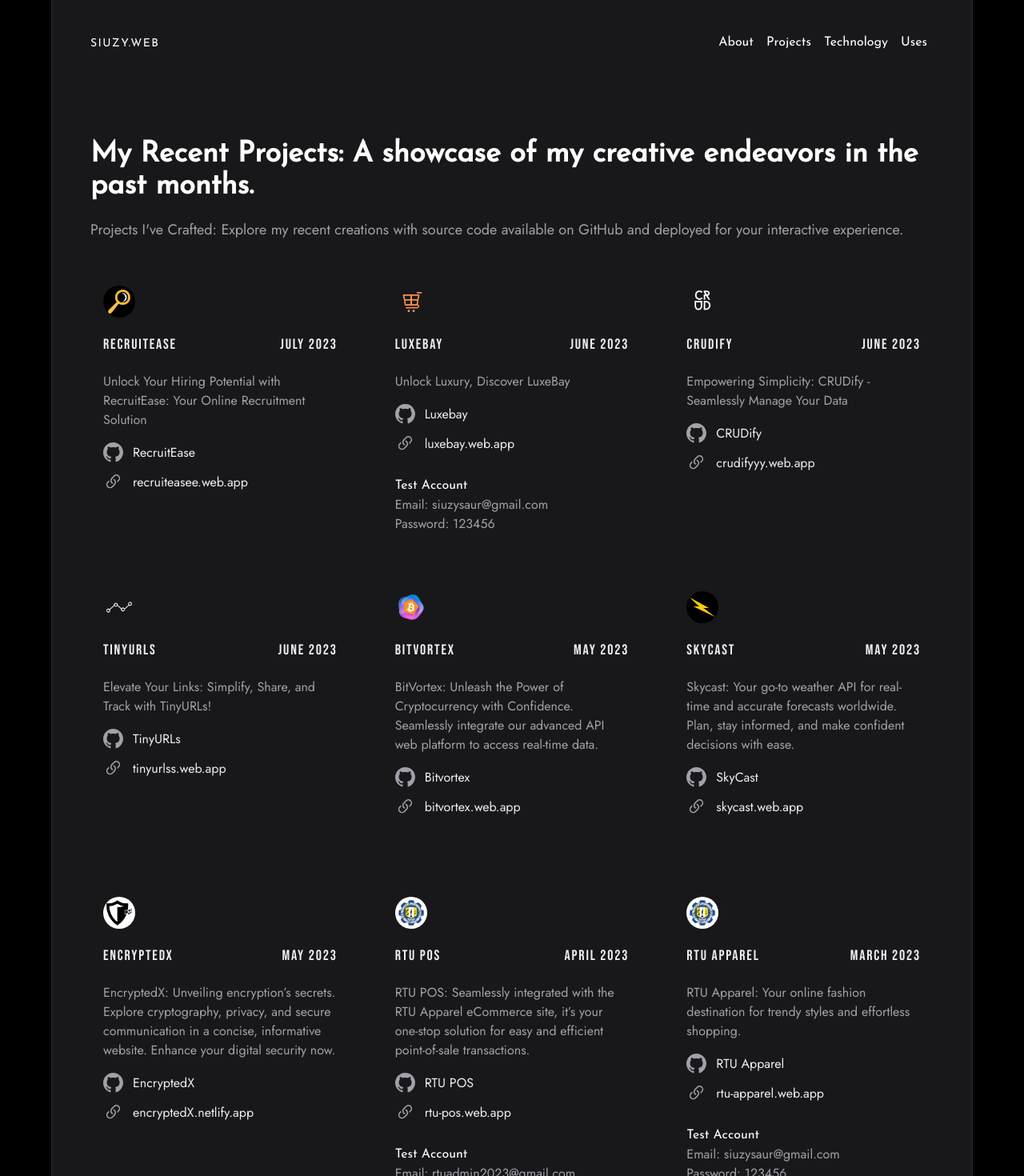
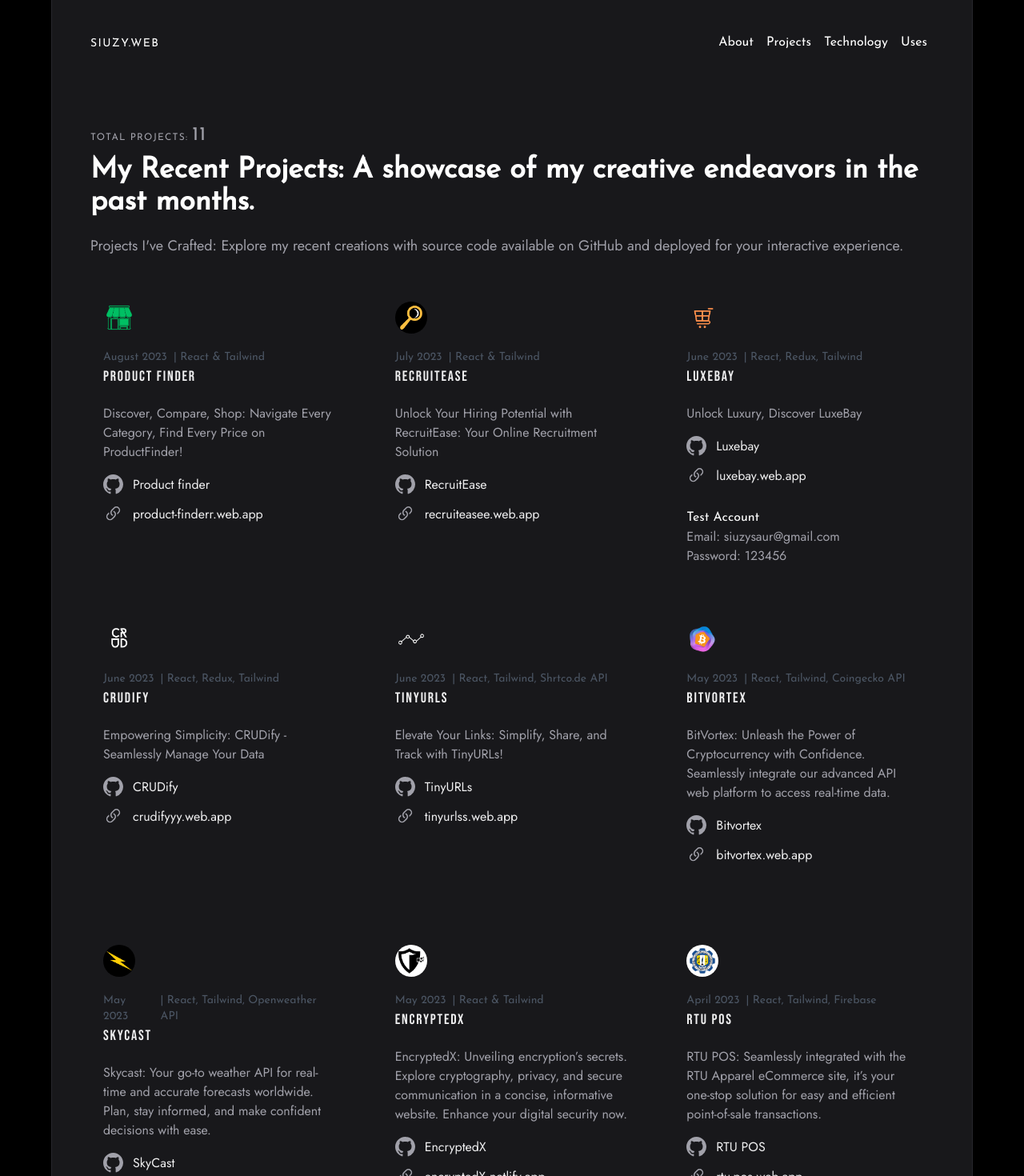
Before and after one commit to sIUzyy/p-portfolio, a React (Vite) app: page /projects in a window 1280 px wide. Shown: the top 1470 px of the page at 80% size. Built offline with nearby package versions, Linux system fonts and the light colour scheme.

Commit message:
portfolio update

```diff
--- /dev/null
+++ b/src/api/projects.jsx
@@ -0,0 +1,147 @@
+import rtu from '../assets/rtu.webp'
+import abacus from '../assets/abacus.webp'
+import encryp from '../assets/encrypted.webp'
+import skycast from '../assets/skycast.webp'
+import bitvortex from '../assets/bitvortex.png'
+import tinyurl from '../assets/tinyurl.png'
+import crudify from '../assets/crud.png'
+import luxebay from '../assets/luxebay.png'
+import recruit from '../assets/recruit.png'
+import productf from '../assets/productf.png'
+
+export const projects = [
+  {
+    imgsrc: productf,
+    tech: 'React & Tailwind',
+    title: 'Product finder',
+    description: 'Discover, Compare, Shop: Navigate Every Category, Find Every Price on ProductFinder!',
+    src: 'https://github.com/sIUzyy/p-productfinder',
+    url: 'https://product-finderr.web.app/',
+    web: 'product-finderr.web.app',
+    date: 'August 2023',
+    email: '',
+    pass: '',
+  },
+
+    {
+      imgsrc: recruit,
+      tech: 'React & Tailwind',
+      title: 'RecruitEase',
+      description: 'Unlock Your Hiring Potential with RecruitEase: Your Online Recruitment Solution',
+      src: 'https://github.com/sIUzyy/p-recruit',
+      url: 'https://recruiteasee.web.app/',
+      web: 'recruiteasee.web.app',
+      date: 'July 2023',
+      email: '',
+      pass: '',
+    },
+
+    {
+      imgsrc: luxebay,
+      tech: 'React, Redux, Tailwind',
+      title: 'Luxebay',
+      description: 'Unlock Luxury, Discover LuxeBay',
+      src: 'https://github.com/sIUzyy/p-luxebay',
+      url: 'https://luxebay-ecommerce.web.app/',
+      web: 'luxebay.web.app',
+      date: 'June 2023',
+      email: 'siuzysaur@gmail.com',
+      pass: '123456',
+    },
+
+    {
+      imgsrc: crudify,
+      tech: 'React, Redux, Tailwind',
+      title: 'CRUDify',
+      description: 'Empowering Simplicity: CRUDify - Seamlessly Manage Your Data',
+      src: 'https://github.com/sIUzyy/p-crudify',
+      url: 'https://crudifyyy.web.app/',
+      web: 'crudifyyy.web.app',
+      date: 'June 2023',
+    },
+
+    {
+      imgsrc: tinyurl,
+      tech: 'React, Tailwind, Shrtco.de API ',
+      title: 'TinyURLs',
+      description: 'Elevate Your Links: Simplify, Share, and Track with TinyURLs!',
+      src: 'https://github.com/sIUzyy/p-tinyurls',
+      url: 'https://tinyurlss.web.app/',
+      web: 'tinyurlss.web.app',
+      date: 'June 2023',
+    },
+
+    {
+      imgsrc: bitvortex,
+      tech: 'React, Tailwind, Coingecko API',
+      title: 'Bitvortex',
+      description: 'BitVortex: Unleash the Power of Cryptocurrency with Confidence. Seamlessly integrate our advanced API web platform to access real-time data.',
+      src: 'https://github.com/sIUzyy/p-bitvortex',
+      url: 'https://bitvortex-crypto.web.app/',
+      web: 'bitvortex.web.app',
+      date: 'May 2023',
+    },
+
+    {
+      imgsrc: skycast,
+      tech: 'React, Tailwind, Openweather API ',
+      title: 'SkyCast',
+      description: 'Skycast: Your go-to weather API for real-time and accurate forecasts worldwide. Plan, stay informed, and make confident decisions with ease.',
+      src: 'https://github.com/sIUzyy/p-skycast',
+      url: 'https://skycast-weatherapi.web.app/',
+      web: 'skycast.web.app',
+      date: 'May 2023',
+    },
+
+    {
+      imgsrc: encryp,
+      tech: 'React & Tailwind',
+      title: 'EncryptedX',
+      description: 'EncryptedX: Unveiling encryption’s secrets. Explore cryptography, privacy, and secure communication in a concise, informative website. Enhance your digital security now.',
+      src: 'https://github.com/sIUzyy/p-encryptedX',
+      url: 'https://encryptedx.netlify.app',
+      web: 'encryptedX.netlify.app',
+      date: 'May 2023',
+      email: '',
+      pass: '',
+    },
+
+    {
+      imgsrc: rtu,
+      tech: 'React, Tailwind, Firebase',
+      title: 'RTU POS',
+      description: 'RTU POS: Seamlessly integrated with the RTU Apparel eCommerce site, it’s your one-stop solution for easy and efficient point-of-sale transactions.',
+      src: 'https://github.com/sIUzyy/p-rtupos',
+      url: 'https://rtu-pos.web.app',
+      web: 'rtu-pos.web.app',
+      date: 'April 2023',
+      email: 'rtuadmin2023@gmail.com',
+      pass: '123456',
+    },
+
+    {
+      imgsrc: rtu,
+      tech: 'React, Tailwind, Firebase',
+      title: 'RTU Apparel',
+      description: 'RTU Apparel: Your online fashion destination for trendy styles and effortless shopping.',
+      src: 'https://github.com/sIUzyy/p-rtuapparel',
+      url: 'https://rtu-apparel.web.app',
+      web: 'rtu-apparel.web.app',
+      date: 'March 2023',
+      email: 'siuzysaur@gmail.com',
+      pass: '123456',
+    },
+
+    {
+      imgsrc: abacus,
+      tech: 'Html, Css, Javascript',
+      title: 'Abacaus Academy',
+      description: 'Abacus Academy: Empowering learners through immersive boot camps. Unlock your potential and master in-demand skills.',
+      src: 'https://github.com/sIUzyy/p-abacus-academy',
+      url: 'https://abacusacademy-f06cc.web.app',
+      web: 'abacusacademy.web.app',
+      date: 'Oct 2022',
+      email: '',
+      pass: '',
+    },
+]
--- a/src/pages/Projects.jsx
+++ b/src/pages/Projects.jsx
@@ -1,121 +1,7 @@
-const projects = [
 
-  {
-    imgsrc: recruit,
-    title: 'RecruitEase',
-    description: 'Unlock Your Hiring Potential with RecruitEase: Your Online Recruitment Solution',
-    src: 'https://github.com/sIUzyy/p-recruit',
-    url: 'https://recruiteasee.web.app/',
-    web: 'recruiteasee.web.app',
-    date: 'JULY 2023',
-    email: '',
-    pass: '',
-  },
 
-  {
-    imgsrc: luxebay,
-    title: 'Luxebay',
-    description: 'Unlock Luxury, Discover LuxeBay',
-    src: 'https://github.com/sIUzyy/p-luxebay',
-    url: 'https://luxebay-ecommerce.web.app/',
-    web: 'luxebay.web.app',
-    date: 'JUNE 2023',
-    email: 'siuzysaur@gmail.com',
-    pass: '123456',
-  },
-
-  {
-    imgsrc: crudify,
-    title: 'CRUDify',
-    description: 'Empowering Simplicity: CRUDify - Seamlessly Manage Your Data',
-    src: 'https://github.com/sIUzyy/p-crudify',
-    url: 'https://crudifyyy.web.app/',
-    web: 'crudifyyy.web.app',
-    date: 'JUNE 2023',
-  },
-
-  {
-    imgsrc: tinyurl,
-    title: 'TinyURLs',
-    description: 'Elevate Your Links: Simplify, Share, and Track with TinyURLs!',
-    src: 'https://github.com/sIUzyy/p-tinyurls',
-    url: 'https://tinyurlss.web.app/',
-    web: 'tinyurlss.web.app',
-    date: 'JUNE 2023',
-  },
-
-  {
-    imgsrc: bitvortex,
-    title: 'Bitvortex',
-    description: 'BitVortex: Unleash the Power of Cryptocurrency with Confidence. Seamlessly integrate our advanced API web platform to access real-time data.',
-    src: 'https://github.com/sIUzyy/p-bitvortex',
-    url: 'https://bitvortex-crypto.web.app/',
-    web: 'bitvortex.web.app',
-    date: 'MAY 2023',
-  },
-
-  {
-    imgsrc: skycast,
-    title: 'SkyCast',
-    description: 'Skycast: Your go-to weather API for real-time and accurate forecasts worldwide. Plan, stay informed, and make confident decisions with ease.',
-    src: 'https://github.com/sIUzyy/p-skycast',
-    url: 'https://skycast-weatherapi.web.app/',
-    web: 'skycast.web.app',
-    date: 'MAY 2023',
-  },
-
-  {
-    imgsrc: encryp,
-    title: 'EncryptedX',
-    description: 'EncryptedX: Unveiling encryption’s secrets. Explore cryptography, privacy, and secure communication in a concise, informative website. Enhance your digital security now.',
-    src: 'https://github.com/sIUzyy/p-encryptedX',
-    url: 'https://encryptedx.netlify.app',
-    web: 'encryptedX.netlify.app',
-    date: 'MAY 2023',
-    email: '',
-    pass: '',
-  },
-
-  {
-    imgsrc: rtu,
-    title: 'RTU POS',
-    description: 'RTU POS: Seamlessly integrated with the RTU Apparel eCommerce site, it’s your one-stop solution for easy and efficient point-of-sale transactions.',
-    src: 'https://github.com/sIUzyy/p-rtupos',
-    url: 'https://rtu-pos.web.app',
-    web: 'rtu-pos.web.app',
-    date: 'APRIL 2023',
-    email: 'rtuadmin2023@gmail.com',
-    pass: '123456',
-  },
-
-  {
-    imgsrc: rtu,
-    title: 'RTU Apparel',
-    description: 'RTU Apparel: Your online fashion destination for trendy styles and effortless shopping.',
-    src: 'https://github.com/sIUzyy/p-rtuapparel',
-    url: 'https://rtu-apparel.web.app',
-    web: 'rtu-apparel.web.app',
-    date: 'MARCH 2023',
-    email: 'siuzysaur@gmail.com',
-    pass: '123456',
-  },
-
-  {
-    imgsrc: abacus,
-    title: 'Abacaus Academy',
-    description: 'Abacus Academy: Empowering learners through immersive boot camps. Unlock your potential and master in-demand skills.',
-    src: 'https://github.com/sIUzyy/p-abacus-academy',
-    url: 'https://abacusacademy-f06cc.web.app',
-    web: 'abacusacademy.web.app',
-    date: 'OCT 2022',
-    email: '',
-    pass: '',
-  },
-
- //
-]
-
-import React from 'react'
+import React, {useState, useEffect} from 'react'
+import { projects } from '../api/projects'
 import rtu from '../assets/rtu.webp'
 import abacus from '../assets/abacus.webp'
 import encryp from '../assets/encrypted.webp'
@@ -130,15 +16,34 @@ import {BsGithub, BsLink45Deg} from 'react-icons/bs'
 
 const Projects = () => {
 
+  const [count, setCount] = useState(0);
 
+  useEffect(() => {
+    const interval = setInterval(() => {
+      setCount((prevCount) => {
+        if (prevCount === projects.length) {
+          clearInterval(interval); // Stop the interval once count reaches 20
+          return projects.length; // Set count to the real value
+        }
+        return prevCount + 1; // Increment count by 1 for each interval tick
+      });
+    }, 100); // Adjust the interval speed (lower value for faster increment)
 
+    return () => clearInterval(interval); // Clean up the interval on component unmount
+
+  }, []);
 
   return (
     <div className='max-w-2xl lg:max-w-5xl xl:max-w-6xl 2xl:max-w-7xl mx-auto bg-[#18181B] px-3 py-12  text-white border-x border-[#27272C] md:px-5 lg:px-8 xl:px-12'>
 
+
       <div className='container-1'>
 
-        <h1 className='text-4xl font-h1 font-bold py-5'>
+      <div className='mb-2 font-h1 text-[#A1A1AA]  '>
+        <h1 className='uppercase tracking-widest text-[12px]'>Total Projects: <label className='text-2xl'>{count}</label></h1>
+      </div>
+
+        <h1 className='text-4xl font-h1 font-bold pb-5'>
         My Recent Projects: A showcase of my creative endeavors in the past months.
         </h1>
 
@@ -150,19 +55,31 @@ const Projects = () => {
 
 
 
+
       <div className='container-2 py-10 grid gap-10 grid-cols-1 md:grid-cols-2 lg:grid-cols-3'>
       {projects.map((exp, index) => (
         <div key={index} className='rounded-xl  p-4 hover:bg-[#3F3F46]/25'>
            <img className='rounded-full h-10 w-10' src={exp.imgsrc} alt='' />
 
-              <div className='py-5 flex justify-between w-full '>
+
+
+            <div className='flex text-sm font-h1 pt-5 items-center '>
+              <h1 className='pr-2 text-gray-600  '>{exp.date}</h1>
+              <h1 className='text-gray-600'>| {exp.tech}</h1>
+
+            </div>
+
+              <div className='pb-5 flex justify-between w-full '>
                 <h1 className='text-[#EFEFF0] font-main tracking-widest text-lg '>{exp.title}</h1>
-                <h1 className='text-[#EFEFF0] font-main tracking-widest text-lg '>{exp.date}</h1>
               </div>
+
+
 
               <div>
                   <p className='text-[#A1A1AA] font-p text-base'>{exp.description}</p>
               </div>
+
+
 
               <div className='py-4'>
                 <div className='flex items-center'>
@@ -186,6 +103,8 @@ const Projects = () => {
 
               </div>
               )}
+
+
         </div>
       ))}
 
```
Also changed, not shown: src/assets/productf.png (added).
